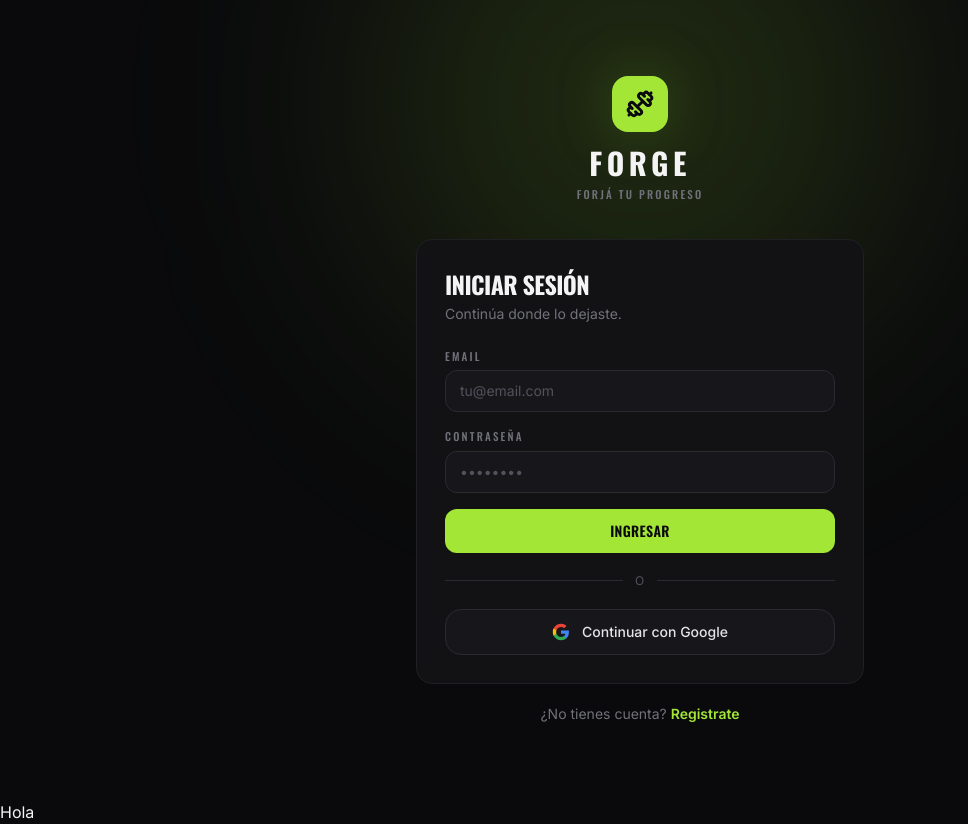
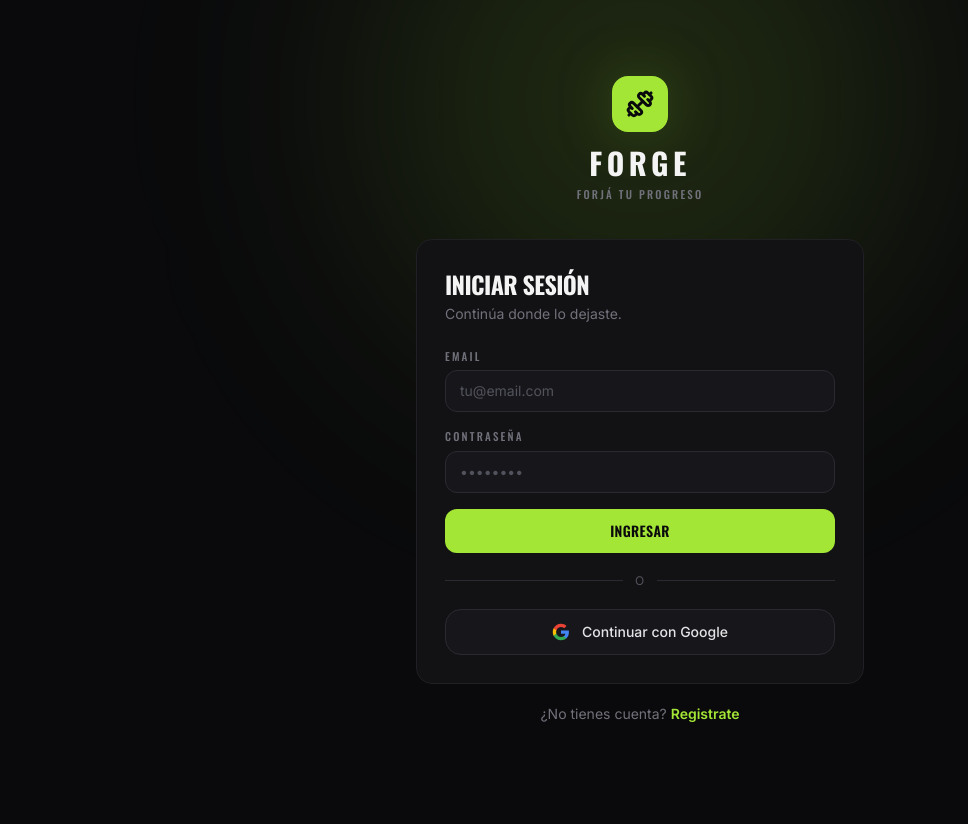
Before and after one commit to frankalessandro/forge, a React (Vite) app: page /login in a window 1280 px wide. Shown: the whole page, without its empty margins (0-968 px from the left). After the commit the page ends 800 px from the top, so only its background shows below. Built offline with nearby package versions, Linux system fonts and the light colour scheme; no server answers.

Commit message:
Update main.jsx

```diff
--- a/src/main.jsx
+++ b/src/main.jsx
@@ -12,6 +12,5 @@ useAuthStore.getState().init()
 createRoot(document.getElementById('root')).render(
   <StrictMode>
     <RouterProvider router={router} />
-  <h1>Hola</h1>
   </StrictMode>,
 )
```
